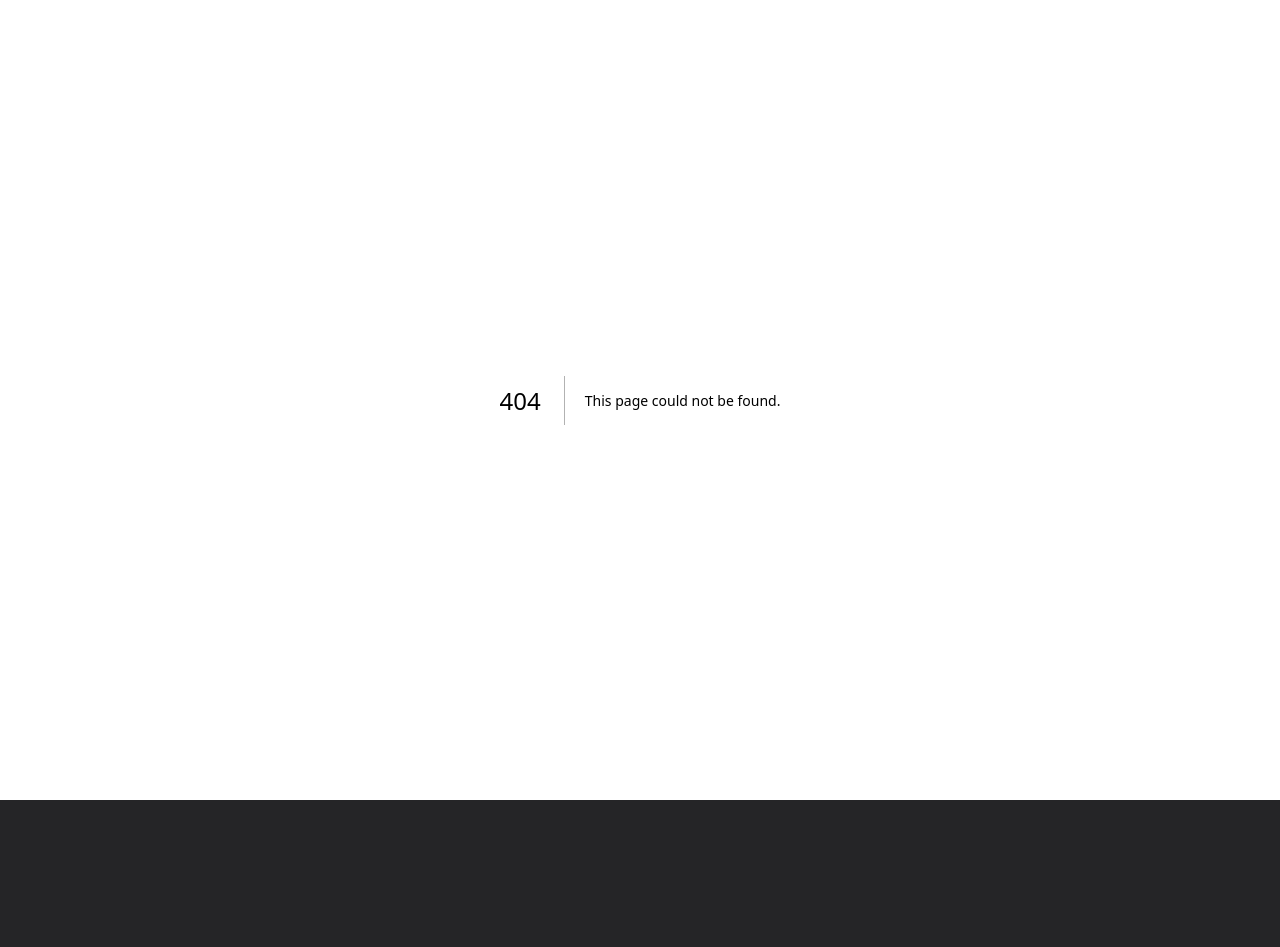
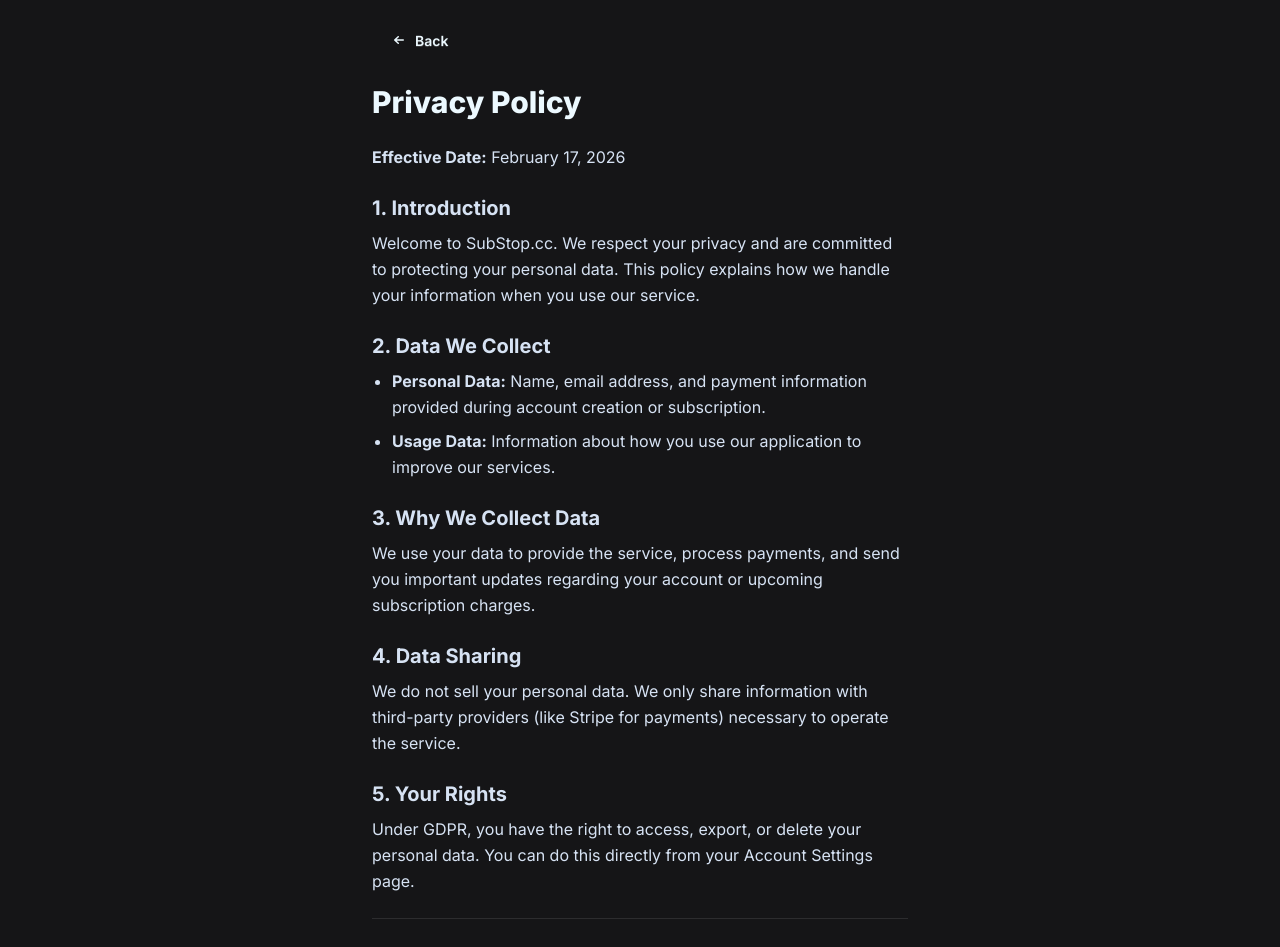
Before and after one commit to margoverd/subscriptions-manager, a Next.js app: page /tos in a window 1280 px wide. Before the commit this address had no page. Shown: the top 947 px of the page. Before the commit the page ends 800 px from the top, so only its background shows below. Built offline with nearby package versions, Linux system fonts and the light colour scheme.

Commit message:
feat: add demo video to landing

```diff
--- a/app/api/sub/route.js
+++ b/app/api/sub/route.js
@@ -201,7 +201,7 @@ export async function PATCH(req) {
 
     return NextResponse.json(updatedSub);
   } catch (error) {
-    console.error("PATCH ERROR:", error); // Это поможет тебе видеть детали в терминале
+    console.error("PATCH ERROR:", error); // Чтобы видеть детали в терминале
     return NextResponse.json({ error: error.message }, { status: 500 });
   }
 }
--- a/app/page.js
+++ b/app/page.js
@@ -137,12 +137,33 @@ export default async function Home() {
                   </div>
                 </div>
               </div>
-              <div className="lg:flex hidden justify-center items-center max-w-lg w-full bg-base-300 border-1 rounded-2xl border-base-100">
-                <p className="text-base-content/20 text-sm max-w-xs text-center">
-                  Oops, no demo yet :( <br />
-                  The final details are still being polished before showing how
-                  SubStop works!
-                </p>
+
+              {/* ЗАМЕНЕНО: Видео плеер с автозапуском при скролле и контроллами */}
+              <div className="lg:flex hidden justify-center items-center max-w-lg w-full bg-base-300 border-1 rounded-2xl border-base-100 overflow-hidden shadow-lg">
+                <video
+                  ref={(videoRef) => {
+                    if (!videoRef) return;
+                    const observer = new IntersectionObserver(
+                      ([entry]) => {
+                        if (entry.isIntersecting) {
+                          videoRef.play().catch(() => {
+                            // Автовоспроизведение заблокировано браузером (если вдруг без muted)
+                          });
+                        } else {
+                          videoRef.pause();
+                        }
+                      },
+                      { threshold: 0.5 }, // Срабатывает, когда видео видно на 50%
+                    );
+                    observer.observe(videoRef);
+                  }}
+                  src="/substop-darbiba.mp4" // Замените на путь к вашему видео
+                  controls
+                  muted
+                  playsInline
+                  loop
+                  className="w-full h-auto object-cover rounded-2xl"
+                />
               </div>
             </div>
             <ButtonLogin session={session} className="sm:hidden flex">
--- a/app/settings/page.js
+++ b/app/settings/page.js
@@ -31,9 +31,7 @@ export default async function SettingsPage() {
           <span className="hidden sm:inline">Back</span>
         </Link>
 
-        <h1 className="text-xl md:text-2xl truncate">
-          Account Settings
-        </h1>
+        <h1 className="text-xl md:text-2xl truncate">Account Settings</h1>
 
         <MenuAvatarPopover user={session.user} />
       </header>
@@ -86,6 +84,43 @@ export default async function SettingsPage() {
           </div>
         </section>
 
+        {/* Объединенная секция Support & Legal */}
+        <section className="bg-base-100 p-4 md:p-6 rounded-2xl border border-white/5 shadow-xl">
+          <h2 className="text-lg font-semibold mb-4">Support & Legal</h2>
+          <div className="grid grid-cols-1 gap-3">
+            <Link
+              href="/privacy-policy"
+              className="flex items-center justify-between p-4 bg-base-200/50 rounded-xl hover:bg-base-200 transition-colors group"
+            >
+              <span className="text-sm">Privacy Policy</span>
+              <Icon
+                name="angle-right"
+                className="group-hover:translate-x-1 transition-transform opacity-50"
+              />
+            </Link>
+            <Link
+              href="/tos"
+              className="flex items-center justify-between p-4 bg-base-200/50 rounded-xl hover:bg-base-200 transition-colors group"
+            >
+              <span className="text-sm">Terms of Service</span>
+              <Icon
+                name="angle-right"
+                className="group-hover:translate-x-1 transition-transform opacity-50"
+              />
+            </Link>
+            <a
+              href="mailto:margarita0work@gmail.com"
+              className="flex items-center justify-between p-4 bg-primary/5 border border-primary/10 rounded-xl hover:bg-primary/10 transition-colors group"
+            >
+              <div className="flex items-center gap-3">
+                <Icon name="envelope" className="text-primary text-lg" />
+                <span className="text-sm font-medium">Contact Support</span>
+              </div>
+              <Icon name="external-link-alt" className="text-xs opacity-50" />
+            </a>
+          </div>
+        </section>
+
         {/* Секция Данных (ЕС GDPR) */}
         <section className="bg-base-100 p-4 md:p-6 rounded-2xl border border-white/5 shadow-xl">
           <h2 className="text-lg font-semibold mb-2">Privacy & Data</h2>
--- /dev/null
+++ b/app/tos/page.js
@@ -0,0 +1,93 @@
+import Link from "next/link";
+
+export default async function Tos() {
+  return (
+    <main className="max-w-xl mx-auto p-5">
+      <Link href="/dashboard" className="btn btn-ghost mb-6">
+        <svg
+          xmlns="http://www.w3.org/2000/svg"
+          viewBox="0 0 20 20"
+          fill="currentColor"
+          className="w-5 h-5"
+        >
+          <path
+            fillRule="evenodd"
+            d="M15 10a.75.75 0 01-.75.75H7.612l2.158 1.96a.75.75 0 11-1.04 1.08l-3.5-3.25a.75.75 0 010-1.08l3.5-3.25a.75.75 0 111.04 1.08L7.612 9.25h6.638A.75.75 0 0115 10z"
+            clipRule="evenodd"
+          />
+        </svg>
+        Back
+      </Link>
+
+      <h1 className="text-3xl font-extrabold pb-6">Privacy Policy</h1>
+
+      <div className="leading-relaxed space-y-6 text-base-content/90">
+        <p>
+          <strong>Effective Date:</strong> February 17, 2026
+        </p>
+
+        <section>
+          <h2 className="text-xl font-bold mb-2">1. Introduction</h2>
+          <p>
+            Welcome to SubStop.cc. We respect your privacy and are committed to
+            protecting your personal data. This policy explains how we handle
+            your information when you use our service.
+          </p>
+        </section>
+
+        <section>
+          <h2 className="text-xl font-bold mb-2">2. Data We Collect</h2>
+          <ul className="list-disc pl-5 space-y-2">
+            <li>
+              <strong>Personal Data:</strong> Name, email address, and payment
+              information provided during account creation or subscription.
+            </li>
+            <li>
+              <strong>Usage Data:</strong> Information about how you use our
+              application to improve our services.
+            </li>
+          </ul>
+        </section>
+
+        <section>
+          <h2 className="text-xl font-bold mb-2">3. Why We Collect Data</h2>
+          <p>
+            We use your data to provide the service, process payments, and send
+            you important updates regarding your account or upcoming
+            subscription charges.
+          </p>
+        </section>
+
+        <section>
+          <h2 className="text-xl font-bold mb-2">4. Data Sharing</h2>
+          <p>
+            We do not sell your personal data. We only share information with
+            third-party providers (like Stripe for payments) necessary to
+            operate the service.
+          </p>
+        </section>
+
+        <section>
+          <h2 className="text-xl font-bold mb-2">5. Your Rights</h2>
+          <p>
+            Under GDPR, you have the right to access, export, or delete your
+            personal data. You can do this directly from your Account Settings
+            page.
+          </p>
+        </section>
+
+        <section className="pt-6 border-t border-white/10">
+          <p>
+            If you have any questions, contact us at:{" "}
+            <a
+              href="mailto:margarita0work@gmail.com"
+              className="link link-primary"
+            >
+              margarita0work@gmail.com
+            </a>
+          </p>
+        </section>
+      </div>
+    </main>
+  );
+}
--- a/auth.js
+++ b/auth.js
@@ -2,11 +2,8 @@ import NextAuth from "next-auth";
 import Resend from "next-auth/providers/resend";
 import Google from "next-auth/providers/google";
 import { MongoDBAdapter } from "@auth/mongodb-adapter";
-// clientPromise = способ «подождать подключения к базе», прежде чем с ней работать.
 import clientPromise from "./libs/mongo";
-import { adapter } from "next/dist/server/web/adapter";
 
-// Создаёшь config, где будут настройки (например, список провайдеров авторизации: Google, GitHub, Credentials).
 const config = {
   providers: [
     Resend({
@@ -19,21 +16,9 @@ const config = {
       clientSecret: process.env.GOOGLE_SECRET,
     }),
   ],
-  // 👉 Адаптер — это «мост» между NextAuth и базой данных (например, MongoDB, PostgreSQL, Prisma).
-  // Он говорит: «Эй, NextAuth, вот где хранить пользователей, сессии и токены».
-  // Без адаптера — твои пользователи «временные».
-  // С адаптером — у тебя реальная база → можно заходить завтра и всё будет на месте.
+  secret: process.env.AUTH_SECRET,
   adapter: MongoDBAdapter(clientPromise),
+  debug: process.env.NODE_ENV === "development",
 };
 
-// Вызов NextAuth(config) возвращает полезные штуки:
-
-// handlers → обработчики API (они обрабатывают вход/выход запросов)
-
-// signIn → функция для входа
-
-// signOut → функция для выхода
-
-// auth → функция для получения текущей сессии
-
 export const { handlers, signIn, signOut, auth } = NextAuth(config);
```
Also changed, not shown: 1 other file (tests, documents, lock files or other folders).
